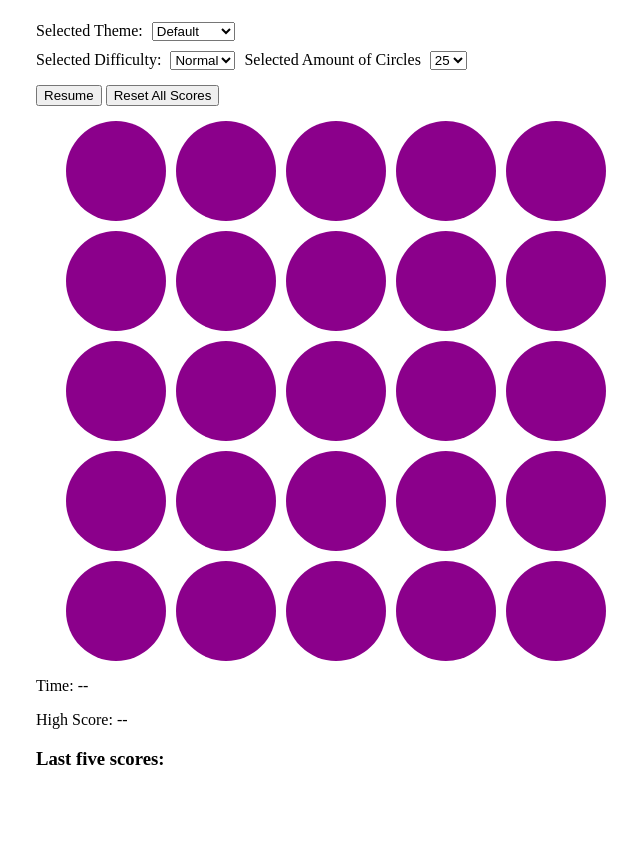
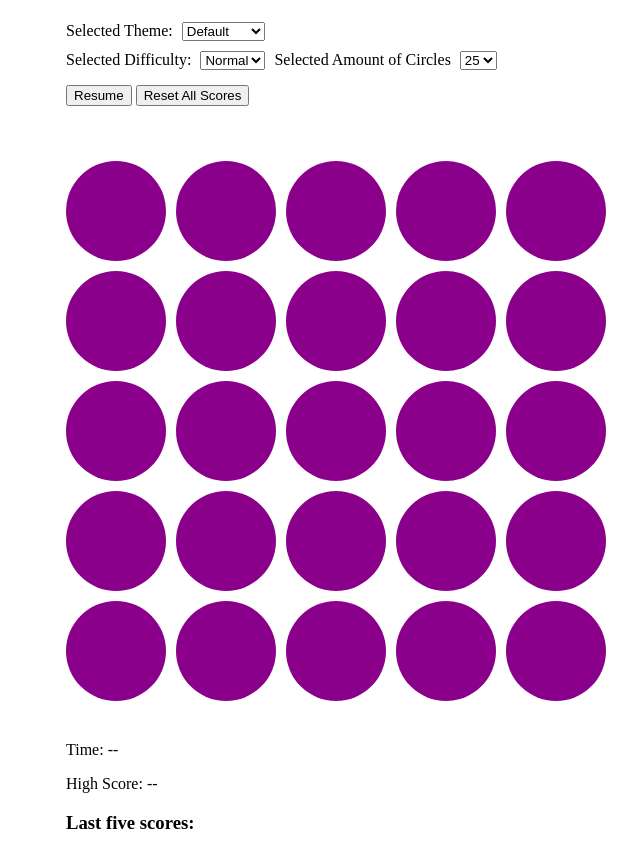
Before and after one commit to GydaLM/A-Test-of-Your-Reflexes, a plain HTML site: page index.html in a window 1280 px wide. Shown: the part 58-918 px from the top of the page, without its empty margins (304-944 px from the left). Before the commit the page ends 854 px from the top, so only its background shows below. Drawn offline with Linux system fonts and the light colour scheme.

Commit message:
Added sound

```diff
--- a/controller.js
+++ b/controller.js
@@ -15,6 +15,21 @@ const allCircles = document.querySelectorAll('.circle');
     for(let i=0; i<allCircles.length; i++){
         allCircles[i].addEventListener('click', targetClick);
     }
+}
+//changes the appearance of the grid depending on the amount of circles
+function adjustGrid(){
+    const container = document.querySelector('.circleContainer');
+    if(!container) return;
+    //gives the value of the amount the number chosen by getAmount
+    const amount = getAmount();
+    //finds the square root of the selected amount of circles
+    const gridSize = Math.sqrt(amount);
+
+    container.style.display = 'grid';
+    container.style.gridTemplateColumns = `repeat(${gridSize}, 1fr)`;
+    container.style.justifyContent = 'center';
+    container.style.alignItems = 'center';
+    container.style.gap = '10px';
 }
 
 //event is a built in function of the browser with information it sends by default, one of the
@@ -76,6 +91,9 @@ function resetScores(){
 
 function changeDifficulty(level){
     difficulty = level;
+    if(difficulty === 'hard'){
+         Zenos.play()
+    }
     //saves the chosen diffculty to local storage, like with the high score
     localStorage.setItem('difficulty', difficulty);
     updateView()
--- a/index.html
+++ b/index.html
@@ -9,6 +9,8 @@
 <body>
     <section id="main"></section>
 
+    <audio id="testOfReflexesZenos" src="Media/FFXIV-A-Test-Of-Your-Reflexes.mp3"></audio>
+
     <script src="model.js"></script>
     <script defer src="view.js"></script>
     <script src="controller.js"></script>
--- a/model.js
+++ b/model.js
@@ -1,4 +1,5 @@
 const main = document.getElementById('main');
+const Zenos = document.getElementById('testOfReflexesZenos');
 
 let startTime = null;
 let finishTime = null;
--- a/style.css
+++ b/style.css
@@ -12,19 +12,20 @@ select{
 }
 button{
     margin-top: 10px;
-    margin-bottom: 15px;;
-}
-#main{
-    width: 600px;
+    margin-bottom: 15px;
 }
 h1{
     text-align: center;
 }
 .circleContainer{
-    display: flex;
-    flex-wrap: wrap;
+    display: grid;
     gap: 10px;
+    margin: 40px auto;
+    /*content - affects the whole grid*/
     justify-content: center;
+    align-content: center;
+    /*items - affects the element within the cell aka centers it in the cell itself*/
+    justify-items: center;
     align-items: center;
 }
 .circle{
@@ -60,7 +61,7 @@ body.dark-theme .circle{
 }
 body.dark-theme .circle.targetToClick{
     background-color: rgb(163, 210, 135);
-    filter: blur(3px);
+    box-shadow: 0 0 12px rgba(163, 210, 135, 0.8);
 }
 body.blue-theme{
     background-color: #001f3f;
--- a/view.js
+++ b/view.js
@@ -17,6 +17,8 @@ function updateView(){
     `
     //?? '--' means that if the value of reactionTime is null or undefined, show --
     addListener()
+    //changes the appearance to keep the grid 3x3, 4x4 etc. based on amount of circles
+    adjustGrid()
     //if the game is NOT paused, the setTimeout will run the selectDiv function
     if(!pause){
         const delay = getDelay();
```
